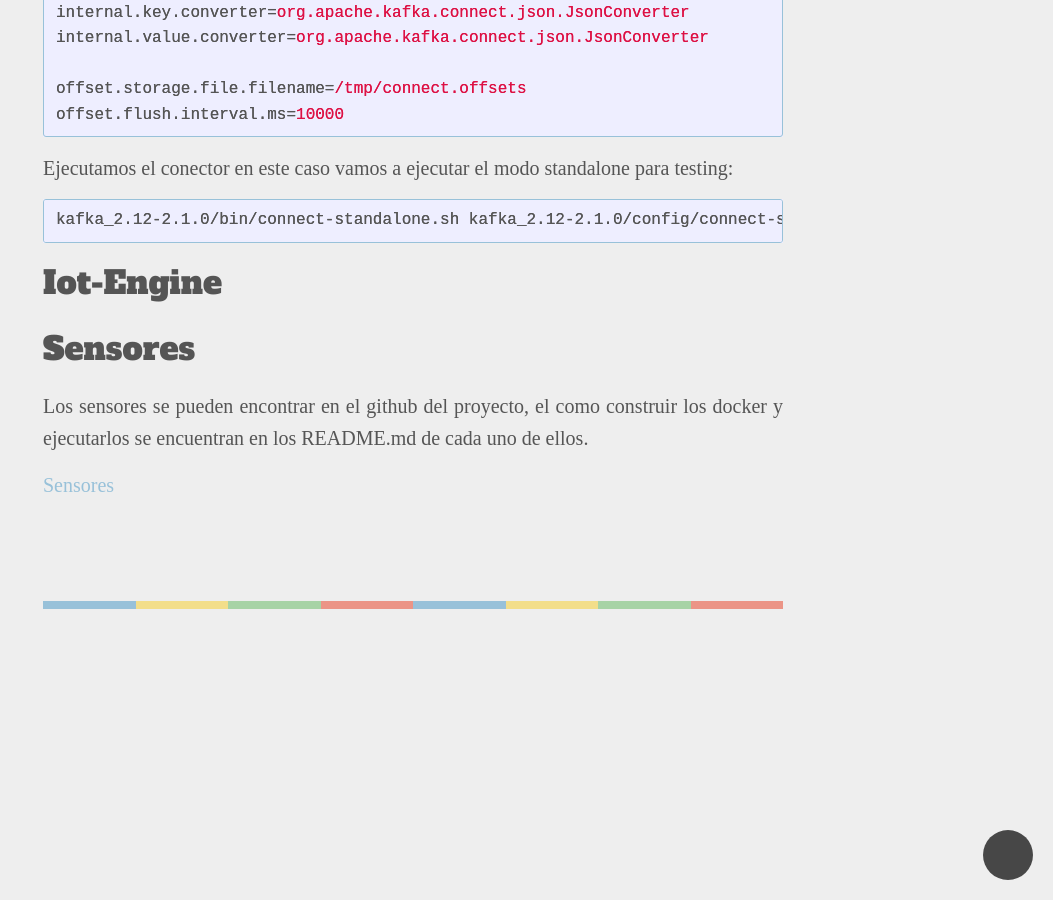
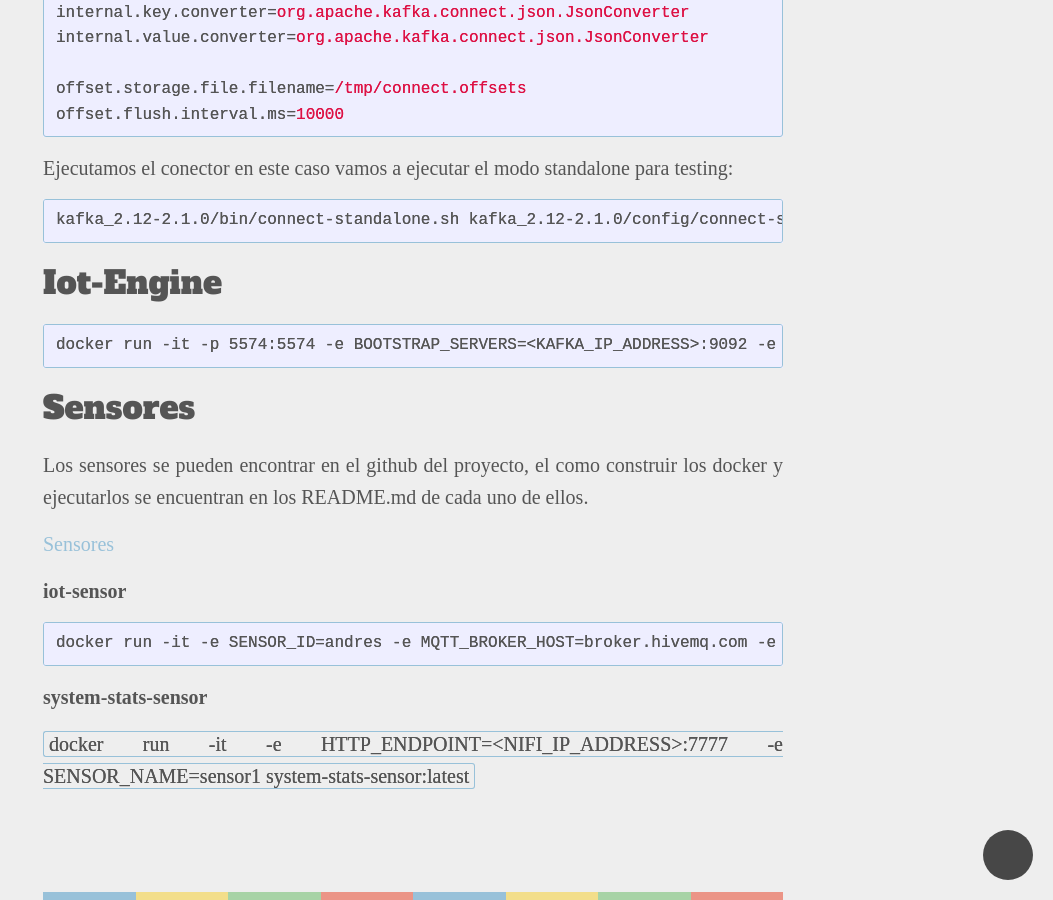
Before and after one commit to andresgomezfrr/blog, a Jekyll site: the page built from _docs/streaming-platform-v2.md, in a window 1280 px wide and 900 px high, scrolled down 7908 px. Shown: the whole window, without its empty margins (227-1280 px from the left). Built offline with Jekyll 4.4.1, drawn with Linux system fonts in a browser that asks for light colours; nearby versions of some CDN libraries; some web fonts are replaced.

Commit message:
Update streaming platform v2

````diff
--- a/_docs/streaming-platform-v2.md
+++ b/_docs/streaming-platform-v2.md
@@ -164,8 +164,23 @@ kafka_2.12-2.1.0/bin/connect-standalone.sh kafka_2.12-2.1.0/config/connect-stand
 
 ## Iot-Engine
 
+```
+docker run -it -p 5574:5574 -e BOOTSTRAP_SERVERS=<KAFKA_IP_ADDRESS>:9092 -e APPLICATION_ID=iot-engine -e REST_SERVER_ENDPOINT=0.0.0.0:5574 -e TOPIC_AGG=sensor-iot-agg-metrics -e TOPIC_DATA=sensor-iot -e TOPIC_RULE=iot-rules -e TOPIC_ALERT=sensor-iot-alerts -e APPLICATION_SERVER=<MAIN_IP_ADDRESS>:5574 iot-engine:latest
+```
+
 ## Sensores
 
 Los sensores se pueden encontrar en el github del proyecto, el como construir los docker y ejecutarlos se encuentran en los README.md de cada uno de ellos.
 
 [Sensores](https://github.com/andresgomezfrr/streaming-pipeline-v2/tree/master/sensors)
+
+**iot-sensor**
+
+```
+docker run -it -e SENSOR_ID=andres -e MQTT_BROKER_HOST=broker.hivemq.com -e MQTT_BROKER_PORT=1883 -e MQTT_BROKER_TOPIC=streaming-platform/sensor/metrics -e NUM_MESSAGES=10000 -e INTERVAL_MS=1000 -e NUM_THREADS=1 iot-sensor:latest
+```
+
+**system-stats-sensor**
+
+```
+docker run -it -e HTTP_ENDPOINT=<NIFI_IP_ADDRESS>:7777 -e SENSOR_NAME=sensor1 system-stats-sensor:latest```
````
